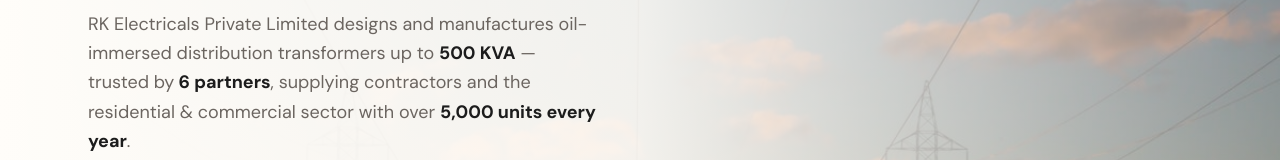
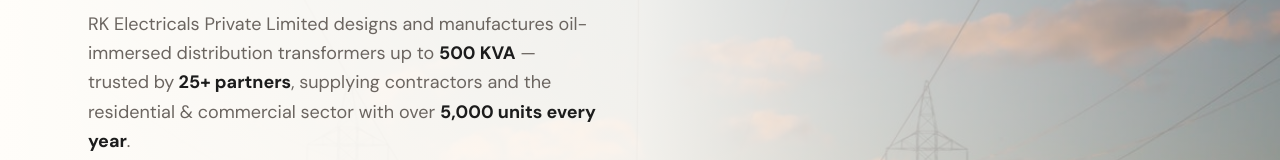
Before and after one commit to Chaitanyasulam/rk-electricals, a React (Vite) app: page / in a window 1280 px wide. Shown: the part 261-421 px from the top of the page. Built offline with nearby package versions, Linux system fonts and the light colour scheme.

Commit message:
Updated homepage5

```diff
--- a/src/components/About.tsx
+++ b/src/components/About.tsx
@@ -45,7 +45,7 @@
               {[
                 { num: '01', title: 'In-house Production', desc: 'Complete manufacturing under one roof' },
                 { num: '02', title: 'Routine Testing', desc: 'Every unit tested before dispatch' },
-                { num: '03', title: 'Partner Approved', desc: 'Empanelled with 10+ trusted partners' },
+                { num: '03', title: 'Partner Approved', desc: 'Empanelled with 25+ trusted partners' },
                 { num: '04', title: 'Timely Delivery', desc: 'Consistent supply for bulk orders' },
               ].map((item) => (
                 <div key={item.num} className="border-l-2 border-gold-300 pl-4">
--- a/src/components/Hero.tsx
+++ b/src/components/Hero.tsx
@@ -20,7 +20,7 @@
           <p className="mt-7 max-w-lg text-base leading-relaxed text-muted md:text-lg">
             RK Electricals Private Limited designs and manufactures oil-immersed distribution
             transformers up to <strong className="text-charcoal">500 KVA</strong> — trusted by
-            <strong className="text-charcoal"> 6 partners</strong>, supplying contractors and the
+            <strong className="text-charcoal"> 25+ partners</strong>, supplying contractors and the
             residential &amp; commercial sector with over{' '}
             <strong className="text-charcoal">5,000 units every year</strong>.
           </p>
```
